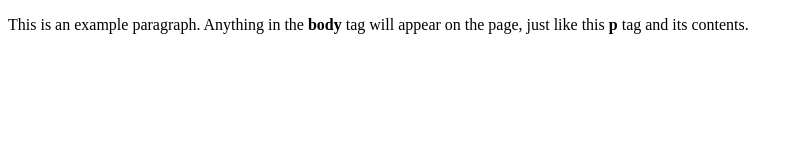
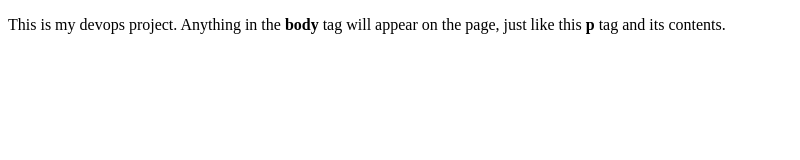
Before and after one commit to hndcloudtech/myproject, a plain HTML site: page index.html in a window 1280 px wide. Shown: the whole page, without its empty margins (0-800 px from the left). Drawn offline with Linux system fonts and the light colour scheme.

Commit message:
Update index.html

```diff
--- a/index.html
+++ b/index.html
@@ -4,6 +4,6 @@
     <title>This is the title of the webpage!</title>
   </head>
   <body>
-    <p>This is an example paragraph. Anything in the <strong>body</strong> tag will appear on the page, just like this <strong>p</strong> tag and its contents.</p>
+    <p>This is my devops project. Anything in the <strong>body</strong> tag will appear on the page, just like this <strong>p</strong> tag and its contents.</p>
   </body>
 </html>
```
